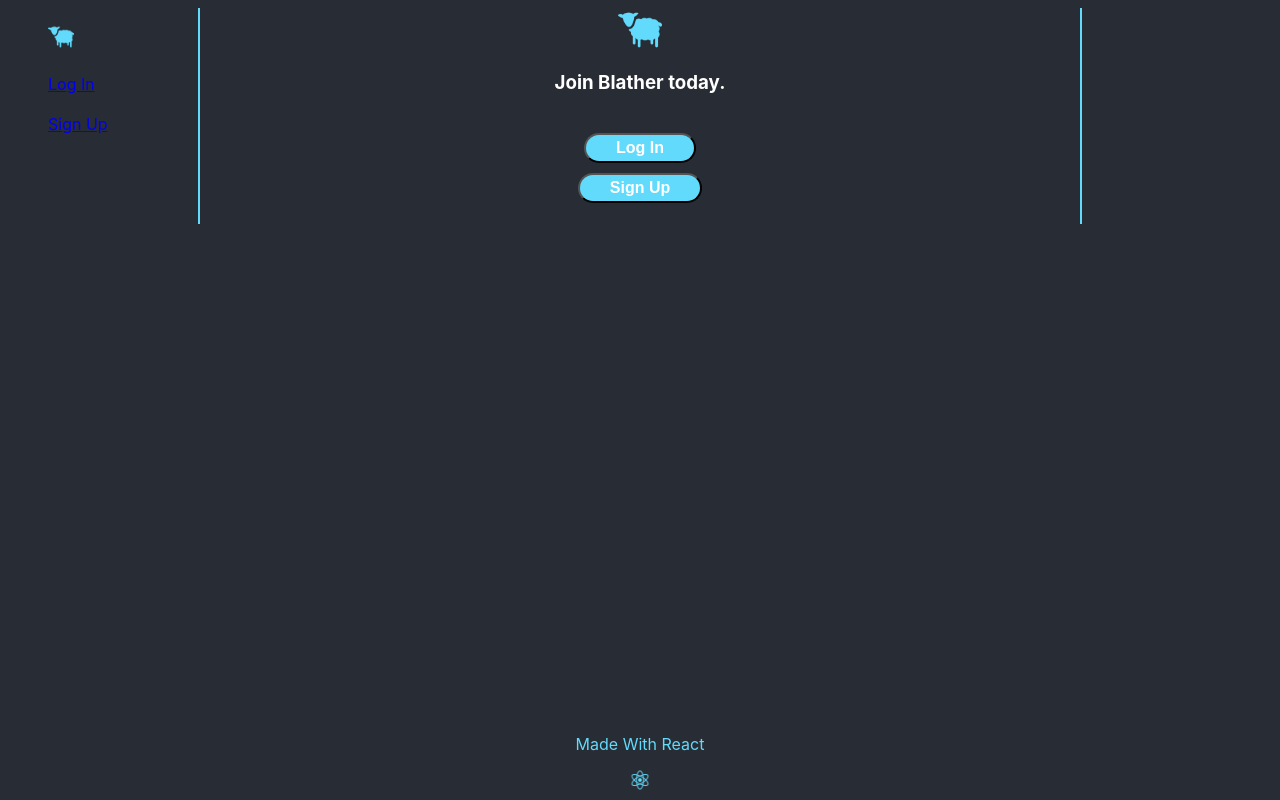
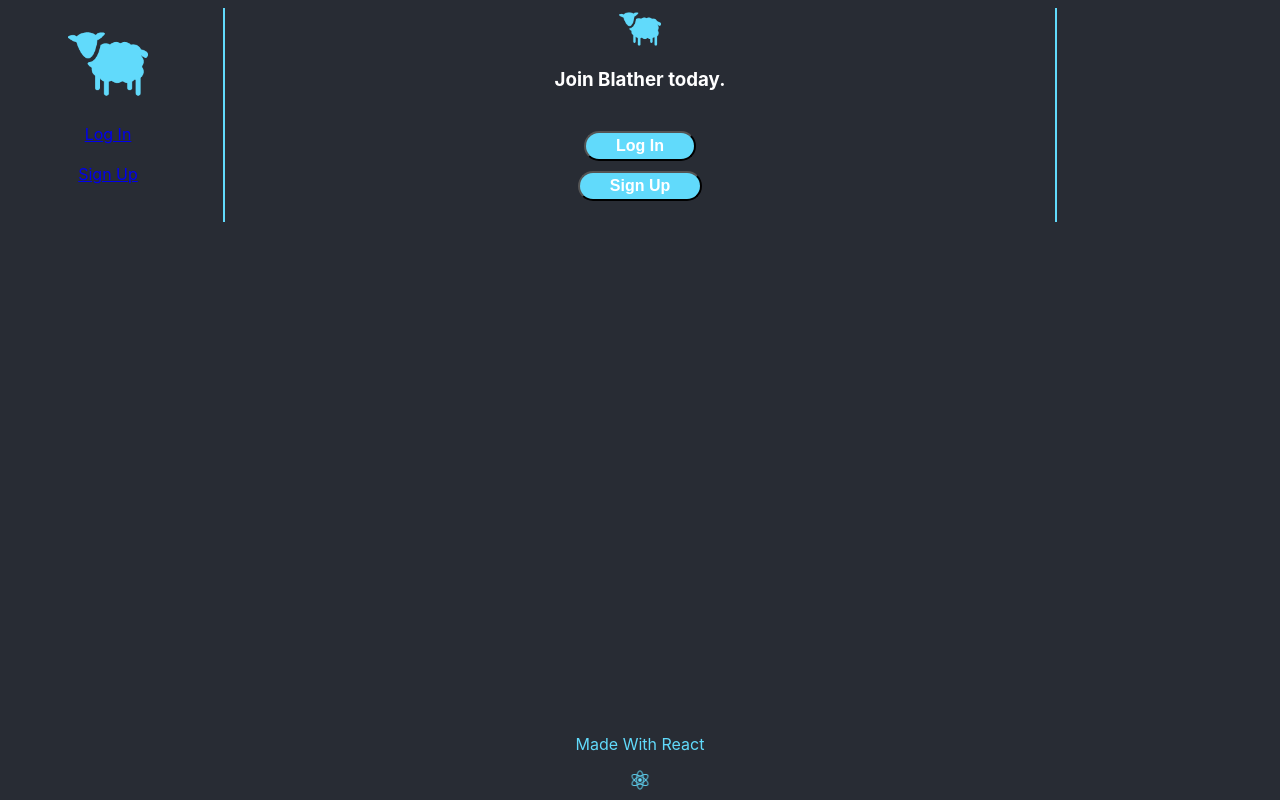
Before and after one commit to Lukas-Roberts/blather, a React (Create React App) app in the folder frontend/: page / in a window 1280 px wide. Built offline with nearby package versions, Linux system fonts and the light colour scheme.

Commit message:
fixed navbar css alignment, feed working

```diff
--- a/frontend/src/components/Feed.js
+++ b/frontend/src/components/Feed.js
@@ -1,5 +1,23 @@
 import React, { Component } from 'react';
+import { connect } from 'react-redux';
 
-const Feed = (props) => {
+const Feed = (props) => (
+    <div className='feed'>
+        {props.feed.map(bleat => {
+            return(
+                <div className='bleat'>
+                    <h2>{bleat.user.username}</h2>
+                    <p>{bleat.content}</p>
+                </div>
+            )
+        })}
+    </div>
+)
 
+const mapStateToProps = (state) => {
+    return {
+        feed: state.user.feed
+    }
 }
+
+export default connect(mapStateToProps)(Feed)
--- a/frontend/src/components/NavBar.js
+++ b/frontend/src/components/NavBar.js
@@ -9,12 +9,12 @@ const NavBar = (props) => {
         <div className='navbar'>
             {props.loggedIn ?
                 <ul>
-                    <li><NavLink to='/home'><img src={sheep} alt='sheep' className='logo'/></NavLink></li><br/>
+                    <li><NavLink to='/home'><img src={sheep} alt='sheep' className='navbarLogo'/></NavLink></li><br/>
                     <li><NavLink to='/home'>Profile</NavLink></li>
                 </ul>
                 :
                 <ul>
-                    <li><NavLink to='/'><img src={sheep} alt='sheep' className='logo'/></NavLink></li><br/>
+                    <li><NavLink to='/'><img src={sheep} alt='sheep' className='navbarLogo'/></NavLink></li><br/>
                     <li><NavLink to='/login'>Log In</NavLink></li><br/>
                     <li><NavLink to='/signup'>Sign Up</NavLink></li>
                 </ul>
--- a/frontend/src/containers/HomeContainer.js
+++ b/frontend/src/containers/HomeContainer.js
@@ -2,12 +2,14 @@ import React from 'react';
 import { connect } from 'react-redux';
 import '../css/HomeContainer.css';
 import BleatInput from '../components/Bleats/BleatInput';
+import Feed from '../components/Feed'
 import { Redirect } from 'react-router-dom/cjs/react-router-dom.min';
 
 const HomeContainer = (props) => (
     props.loggedIn ?
     <div className='home'>
         <BleatInput />
+        <Feed />
     </div>
     :
     (<Redirect to='/' />)
--- a/frontend/src/css/App.css
+++ b/frontend/src/css/App.css
@@ -9,10 +9,11 @@ footer {
   align-items: center;
   justify-content: center;
   padding-bottom: 10px;
+  background-color: #282c34;
 }
 
 .App {
-  margin: 0 15%;
+  margin: 0 17% 7% 17%;
   border-left: 2px solid #61dafb;
   border-right: 2px solid #61dafb;
 }
--- a/frontend/src/css/NavBar.css
+++ b/frontend/src/css/NavBar.css
@@ -1,8 +1,34 @@
 .navbar {
     float: left;
-    position: absolute;
+    position: fixed;
+    width: 200px;
+    display: flex;
+    flex-direction: column;
+    align-items: center;
+    justify-content: center;
 }
 
 ul {
     list-style-type: none;
+    padding: 0 0 0 0;
+    display: flex;
+    flex-direction: column;
+    align-items: center;
+    justify-content: center;
 }
+
+li {
+    display: flex;
+    flex-direction: column;
+    align-items: center;
+    justify-content: center;
+}
+
+.navbarLogo {
+    width: 80px;
+    image-orientation: flip;
+    display: flex;
+    flex-direction: column;
+    align-items: center;
+    justify-content: center;
+}
```
